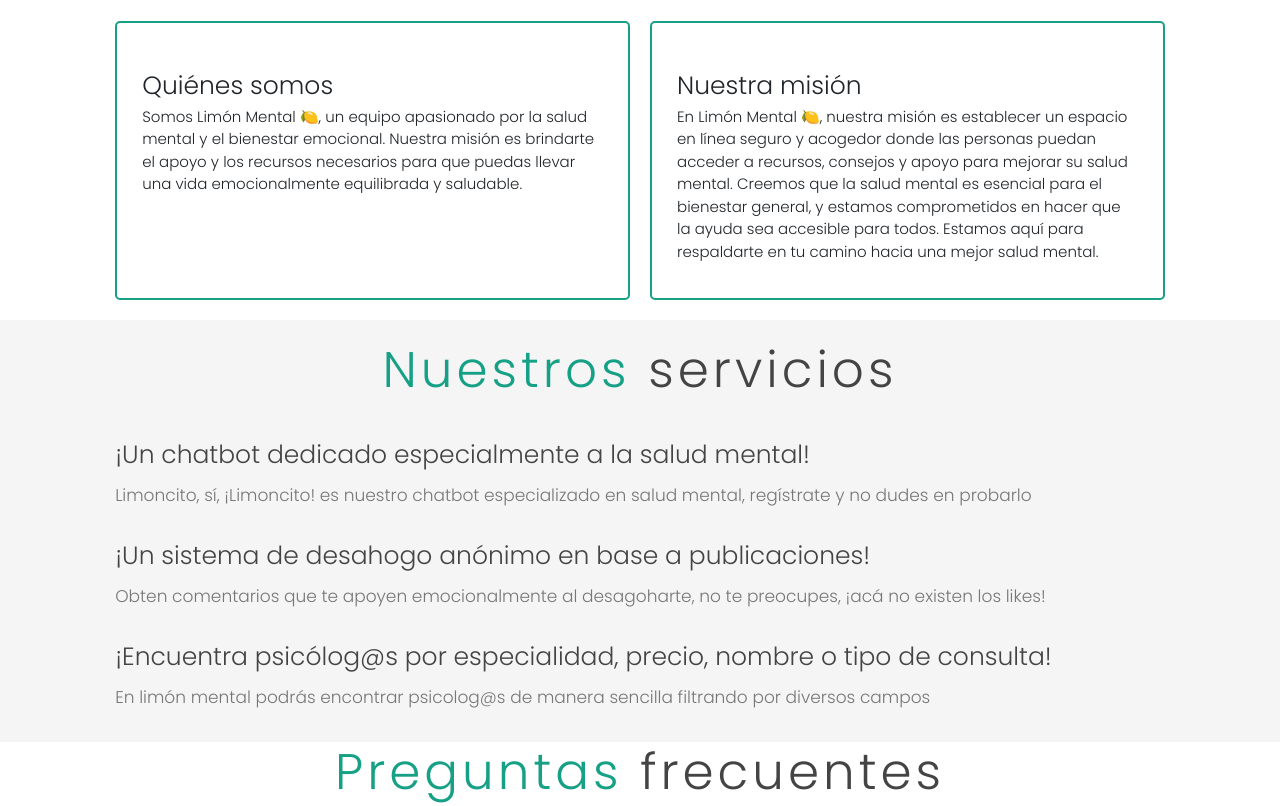
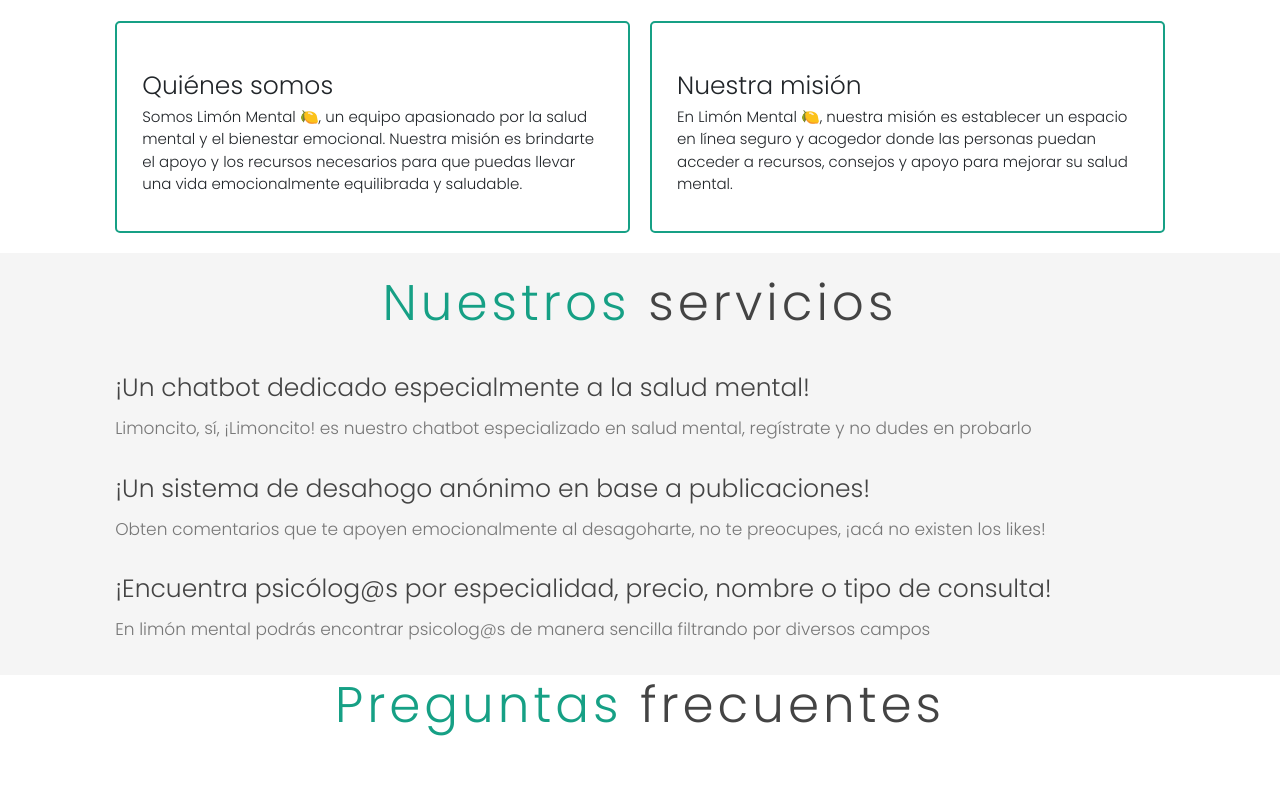
Before and after one commit to Champinhon/limonmental, a Django app: page / in a window 1280 px wide. Shown: the part 1039-1845 px from the top of the page. Run offline with Django 4.2, Linux system fonts and the light colour scheme.

Commit message:
Change: se resumen los textos

```diff
--- a/limonmentalApp/templates/home.html
+++ b/limonmentalApp/templates/home.html
@@ -418,8 +418,7 @@
         <div class="box">
             <i class="fa fas-notes-medical"></i>
                 <h3 class="titulo-2">Nuestra misión</h3>
-                <p class="parrafo">En Limón Mental 🍋, nuestra misión es establecer un espacio en línea seguro y acogedor donde las personas puedan acceder a recursos, consejos y apoyo para mejorar su salud mental. Creemos que la salud mental es esencial para el bienestar general, y estamos comprometidos en hacer que la ayuda sea accesible para todos.
-                Estamos aquí para respaldarte en tu camino hacia una mejor salud mental.</p>
+                <p class="parrafo">En Limón Mental 🍋, nuestra misión es establecer un espacio en línea seguro y acogedor donde las personas puedan acceder a recursos, consejos y apoyo para mejorar su salud mental.</p>
         </div>
     </div>
 </section>
```
